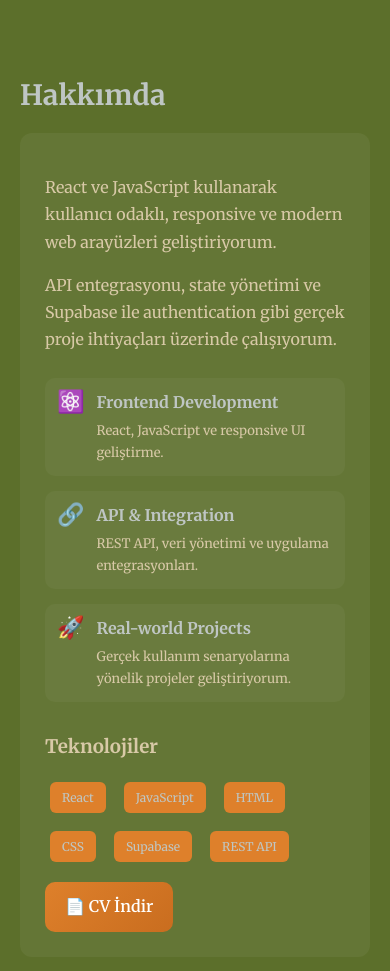
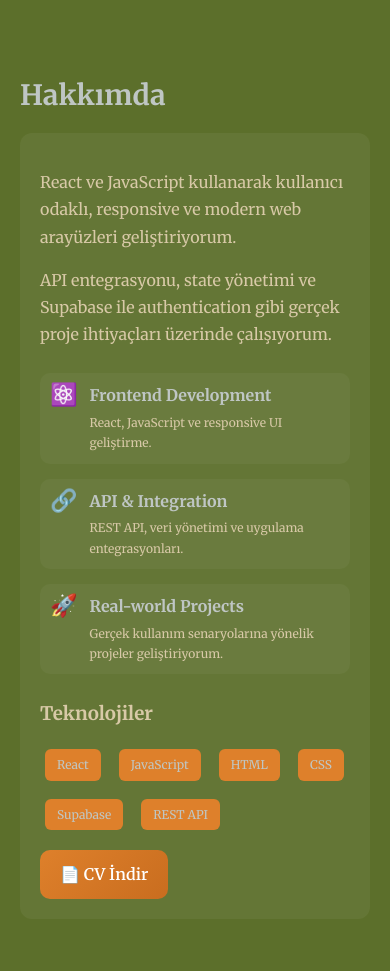
Before and after one commit to Lilith442/portfolio, a React (Vite) app: page / in a window 390 px wide. Shown: the part 860-1831 px from the top of the page. Built offline with nearby package versions, Linux system fonts and the light colour scheme; a web font is replaced by a local one.

Commit message:
about updates

```diff
--- a/src/index.css
+++ b/src/index.css
@@ -997,3 +997,25 @@ p {
     padding: 8px 11px;
   }
 }
+
+@media (max-width: 600px) {
+
+  .about-box {
+    padding: 20px;
+    gap: 25px;
+  }
+
+  .about-text,
+  .about-side {
+    min-width: 100%;
+  }
+
+  .about-point {
+    padding: 10px;
+  }
+
+  .about-point p {
+    font-size: 12px;
+  }
+
+}
```
